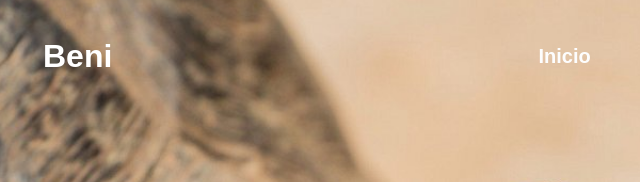
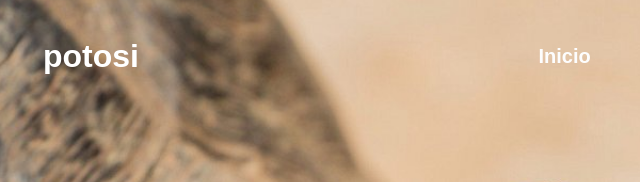
Before and after one commit to Joaquinfr87/Proyecto_Turismo, a plain HTML site: page pages/potosi.html in a window 1280 px wide. Shown: the top 182 px of the page, 207-847 px from the left. Drawn offline with nearby package versions, Linux system fonts and the light colour scheme; files whose address does not match are found by name.

Commit message:
olvide esto
mmm

```diff
--- a/pages/potosi.html
+++ b/pages/potosi.html
@@ -17,7 +17,7 @@
    <header>
     <div class="logo">
         <a href="../index.html" class="logo"><img src="../images/logo.png"="logo"></a>
-        <h1>Beni</h1>
+        <h1>potosi</h1>
     </div>
     <nav>
         <ul class="menu">
```
